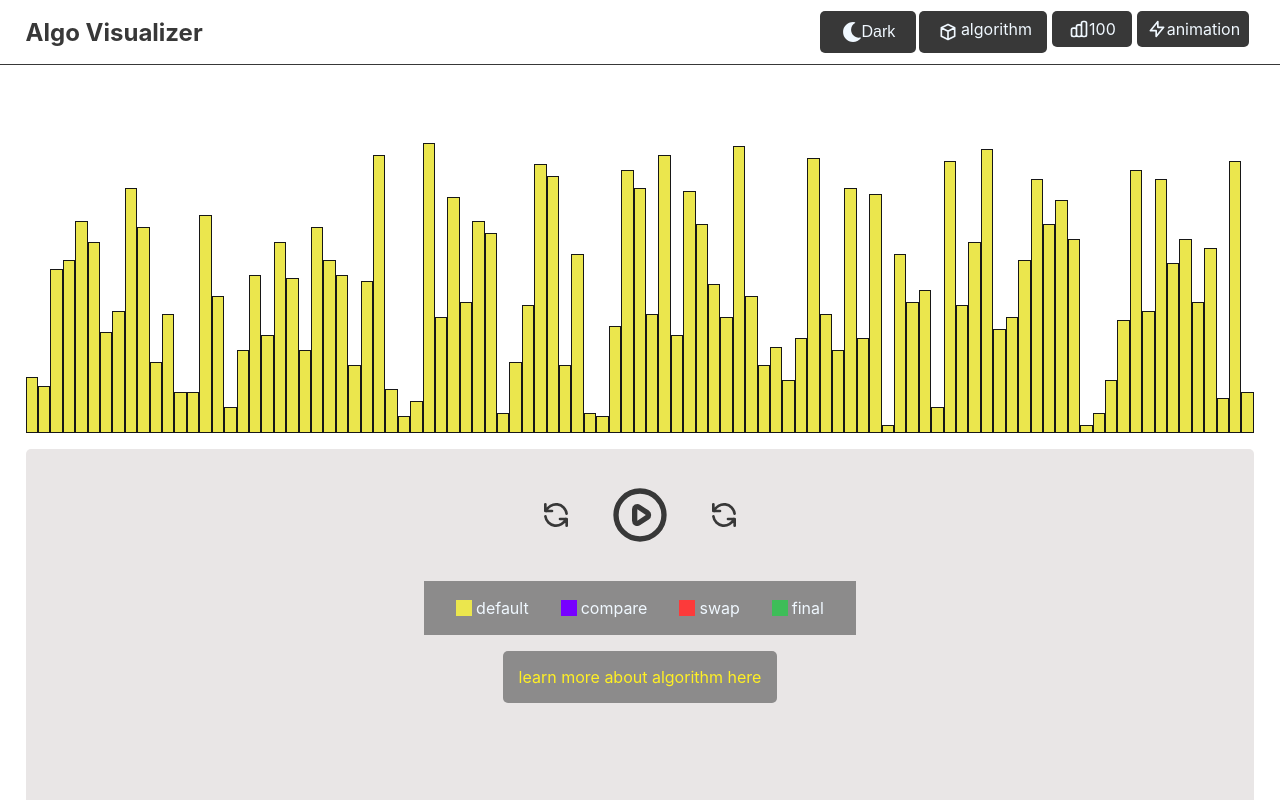
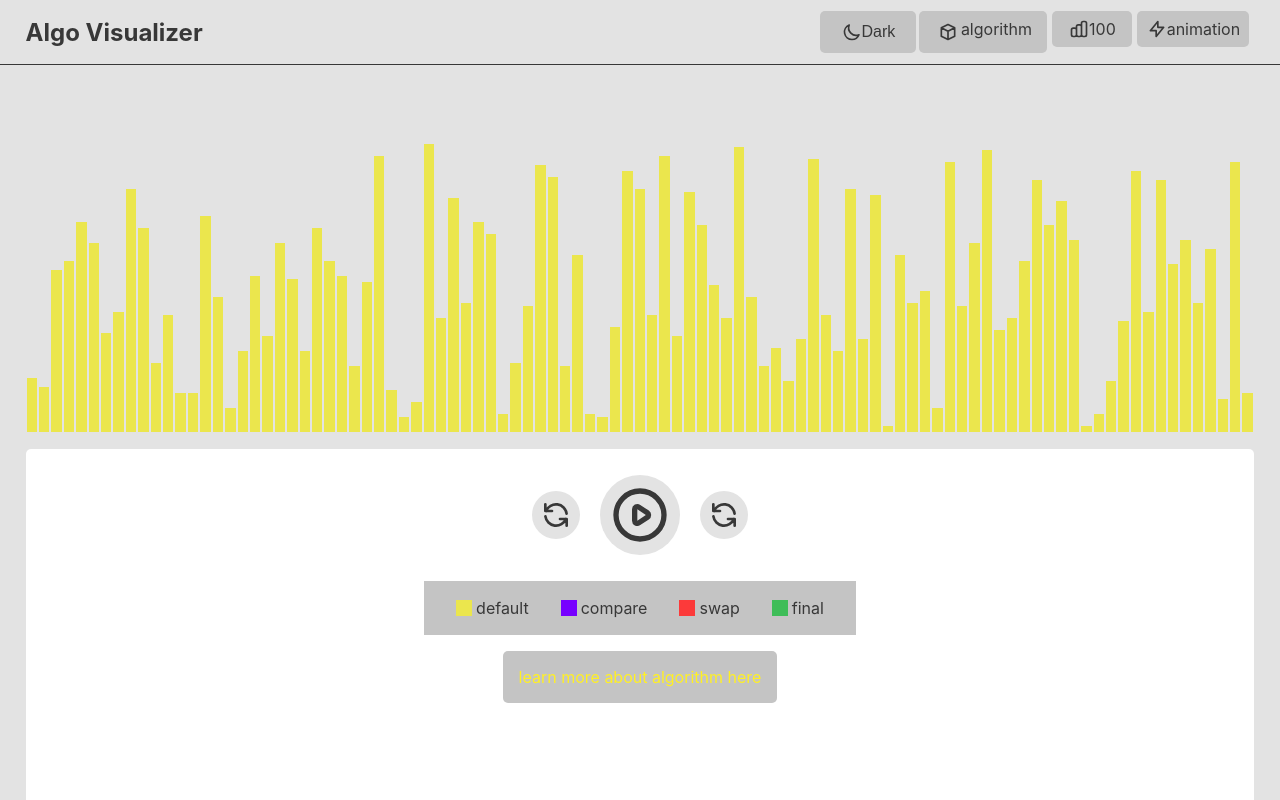
Before and after one commit to rai-roshan/react-sorting-visualizer, a React (Create React App) app: page / in a window 1280 px wide. Both pictures are taken after a click on the button "Light". Built offline with nearby package versions, Linux system fonts and the light colour scheme.

Commit message:
smoot transition toogle theme

```diff
--- a/src/App.css
+++ b/src/App.css
@@ -1,11 +1,22 @@
+:root {
+    --backgroundColor: #171717;
+    --secondaryBackgroundColor: #383838;
+    --titleColor: white;
+    --actionButtonBackgroundColor: #2b2b2b;
+    --actionButtonTextColor: white;
+    --cardPlateBackgroundColor: #2b2b2b;
+}
+
 body {
     box-sizing: border-box;
 }
 
+
+
 #app {
     height: 100vh;
     width: 100vw;
-    background-color: #171717;
+    transition: background-color 1s ease;
     background-color: var(--backgroundColor);
     display: flex;
     flex-direction: column;
@@ -32,9 +43,10 @@
     display: flex;
     flex-direction: column;
     align-items: center;
-    margin: 0rem 1rem;
+    margin: 0 1rem;
     width: 96vw;
     height: 50vh;
+    transition: background-color 1s ease;
     background-color: var(--secondaryBackgroundColor);
     border-top-left-radius: 5px;
     border-top-right-radius: 5px;
@@ -57,7 +69,8 @@
 }
 #nav-title {
     font-weight: bolder;
-    color: white;
+    /*color: white;*/
+    transition: color 1s ease;
     color: var(--titleColor);
 }
 
@@ -72,8 +85,10 @@
 .dropdown-menu {
     cursor: pointer;
     box-sizing: border-box;
-    background-color: #383838;
-    color: aliceblue;
+    transition: background-color 1s ease, color 1s ease;
+    color: var(--titleColor);
+    background-color: var(--cardPlateBackgroundColor);
+    /*color: aliceblue;*/
     padding: 8px;
     border-radius: 5px;
     display: flex;
@@ -86,13 +101,15 @@
     top: 4rem;
     min-width: 6rem;
     /*height: 6rem;*/
-    background-color: #383838;
+    transition: background-color 1s ease, color 1s ease;
+    color: var(--titleColor);
+    background-color: var(--cardPlateBackgroundColor);
     border-radius: 5px;
 }
 .option {
     list-style: none;
     text-align: left;
-    color: aliceblue;
+    color: inherit;
     padding: 8px
 }
 .option:hover {
@@ -114,7 +131,8 @@
     background-color: #ebe64d;
     min-width: 1px;
     flex-grow: 1;
-    border: 0.5px solid #171717;
+    transition: border 1s ease;
+    border: 1px solid var(--backgroundColor);
     transition: height 100ms;
 }
 
@@ -136,10 +154,12 @@
     align-items: center;
     justify-content: center;
     border: none;
-    background-color: #2b2b2b;
-    background-color: transparent;
-    background-color: var(--actionButtonBackgroundColor);
+    /*background-color: #2b2b2b;*/
+    /*background-color: transparent;*/
+    /*background-color: var(--actionButtonBackgroundColor);*/
+    transition: background-color 1s ease, color 1s ease;
     color: var(--actionButtonTextColor);
+    background-color: var(--backgroundColor);
     font-size: large;
     border-radius: 5rem;
     padding: 8px;
@@ -154,10 +174,12 @@
     align-items: center;
     justify-content: center;
     border: none;
-    background-color: #2b2b2b;
-    background-color: transparent;
-    background-color: var(--actionButtonBackgroundColor);
+    /*background-color: #2b2b2b;*/
+    /*background-color: transparent;*/
+    /*background-color: var(--actionButtonBackgroundColor);*/
+    transition: background-color 1s ease, color 1s ease;
     color: var(--actionButtonTextColor);
+    background-color: var(--backgroundColor);
     font-size: large;
     border-radius: 3rem;
     padding: 8px;
@@ -189,6 +211,8 @@
     flex-wrap: wrap;
     justify-content: center;
     margin-top: 1rem;
+    transition: background-color 1s ease, color 1s ease;
+    color: var(--titleColor);
     background-color: var(--cardPlateBackgroundColor);
 
     padding: 1rem;
@@ -199,7 +223,7 @@
     flex-wrap: wrap;
     align-items: center;
     margin: 1px 1rem;
-    color: aliceblue;
+    color: inherit;
 }
 .colorPlate {
     width: 1rem;
@@ -212,6 +236,7 @@
     flex-wrap: wrap;
     align-items: center;
     margin-top: 1rem;
+    transition: background-color 1s ease;
     background-color: var(--cardPlateBackgroundColor);
     padding: 1rem;
     border-radius: 5px;
@@ -220,11 +245,13 @@
 }
 .themeBtn {
     min-width: 6rem;
-    background-color: #383838;
+    transition: background-color 1s ease, color 1s ease;
+    color: var(--titleColor);
+    background-color: var(--cardPlateBackgroundColor);
     border-radius: 5px;
     border:none;
     margin-right: 3px;
-    color: aliceblue;
+    /*color: aliceblue;*/
     font-size: 1rem;
     cursor: pointer;
     display: flex;
--- a/src/components/NavBar/NavBar.js
+++ b/src/components/NavBar/NavBar.js
@@ -12,10 +12,16 @@
             <div id={"dropdown-section"}>
                 <button className='themeBtn' onClick={toggleTheme}>
                     {isLight ?
-                        <><svg aria-hidden="true" focusable="false" data-prefix="fas" data-icon="moon" placeholder='Dark' class="svg-inline--fa fa-moon fa-w-16" role="img" xmlns="http://www.w3.org/2000/svg" viewBox="0 0 512 512" width='20' height='20' >
-                            <path fill="currentColor" d="M283.211 512c78.962 0 151.079-35.925 198.857-94.792 7.068-8.708-.639-21.43-11.562-19.35-124.203 23.654-238.262-71.576-238.262-196.954 0-72.222 38.662-138.635 101.498-174.394 9.686-5.512 7.25-20.197-3.756-22.23A258.156 258.156 0 0 0 283.211 0c-141.309 0-256 114.511-256 256 0 141.309 114.511 256 256 256z"></path>
-                        </svg>Dark</>
-                    : <><svg aria-hidden="true" focusable="false" data-prefix="fas" data-icon="sun" class="svg-inline--fa fa-sun fa-w-16" role="img" width='20' height='20' viewBox="0 0 512 512"><path fill="currentColor" d="M256 160c-52.9 0-96 43.1-96 96s43.1 96 96 96 96-43.1 96-96-43.1-96-96-96zm246.4 80.5l-94.7-47.3 33.5-100.4c4.5-13.6-8.4-26.5-21.9-21.9l-100.4 33.5-47.4-94.8c-6.4-12.8-24.6-12.8-31 0l-47.3 94.7L92.7 70.8c-13.6-4.5-26.5 8.4-21.9 21.9l33.5 100.4-94.7 47.4c-12.8 6.4-12.8 24.6 0 31l94.7 47.3-33.5 100.5c-4.5 13.6 8.4 26.5 21.9 21.9l100.4-33.5 47.3 94.7c6.4 12.8 24.6 12.8 31 0l47.3-94.7 100.4 33.5c13.6 4.5 26.5-8.4 21.9-21.9l-33.5-100.4 94.7-47.3c13-6.5 13-24.7.2-31.1zm-155.9 106c-49.9 49.9-131.1 49.9-181 0-49.9-49.9-49.9-131.1 0-181 49.9-49.9 131.1-49.9 181 0 49.9 49.9 49.9 131.1 0 181z"></path></svg>Light</>}
+                        <><svg xmlns="http://www.w3.org/2000/svg" className="h-3 w-3" fill="none" viewBox="0 0 24 24"
+                                 stroke="currentColor">
+                                <path strokeLinecap="round" strokeLinejoin="round" strokeWidth="2"
+                                      d="M20.354 15.354A9 9 0 018.646 3.646 9.003 9.003 0 0012 21a9.003 9.003 0 008.354-5.646z"/>
+                            </svg>Dark</>
+                    : <><svg xmlns="http://www.w3.org/2000/svg" className="h-3 w-3" fill="none" viewBox="0 0 24 24"
+                                 stroke="currentColor">
+                                <path strokeLinecap="round" strokeLinejoin="round" strokeWidth="2"
+                                      d="M12 3v1m0 16v1m9-9h-1M4 12H3m15.364 6.364l-.707-.707M6.343 6.343l-.707-.707m12.728 0l-.707.707M6.343 17.657l-.707.707M16 12a4 4 0 11-8 0 4 4 0 018 0z"/>
+                            </svg>Light</>}
                 </button>
             <DropDownMenu
                 svgIcon={<svg xmlns="http://www.w3.org/2000/svg" className="h-3 w-3 m-1" fill="none" viewBox="0 0 24 24"
--- a/src/components/Theme.js
+++ b/src/components/Theme.js
@@ -9,12 +9,12 @@
     cardPlateBackgroundColor: '#2b2b2b',
   },
   light: {
-    backgroundColor: 'white',
-    secondaryBackgroundColor: '#e9e6e6',
+    backgroundColor: '#e3e3e3',
+    secondaryBackgroundColor: 'white',
     titleColor: '#383838',
     actionButtonBackgroundColor: '#transparent',
     actionButtonTextColor: '#383838',
-    cardPlateBackgroundColor: '#8c8b8b',
+    cardPlateBackgroundColor: '#c4c4c4',
   },
 };
 
@@ -28,7 +28,7 @@
   themeName: 'dark',
 });
 
-export default ({ children }) => {
+const ThemeContext = ({ children }) => {
   const [themeName, setThemeName] = useState('dark');
   const [theme, setTheme] = useState(themes[themeName]);
   const [isLight, setIsLight] = useState(null);
@@ -62,3 +62,5 @@
     </ThemeSelectorContext.Provider>
   );
 };
+
+export default ThemeContext;
```
